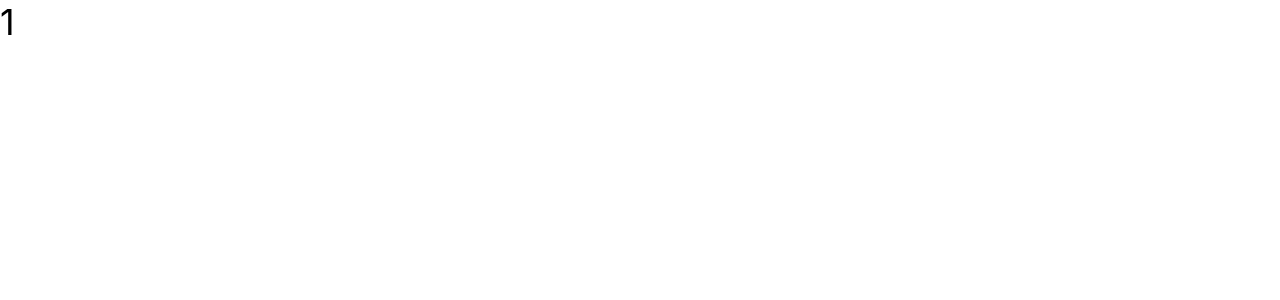
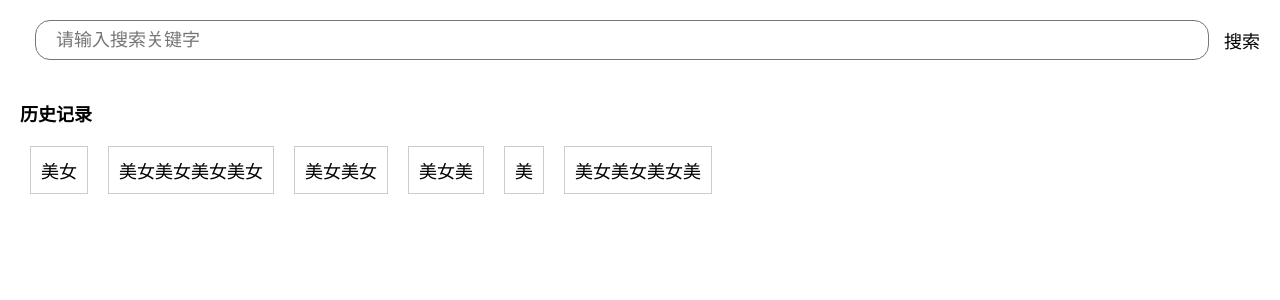
Before and after one commit to yuhuangdadi123/toutiao-news, a Vue app: page /search in a window 1280 px wide. Shown: the top 300 px of the page. Built offline with nearby package versions, Linux system fonts and the light colour scheme; a small style sheet from the web is missing.

Commit message:
搜索页的静态布局

```diff
--- a/src/views/Category.vue
+++ b/src/views/Category.vue
@@ -62,10 +62,10 @@ mounted(){
 
 // 页面销毁时候触发的事件
 destroyed(){
-    console.log('123');
     // 把栏目上数组 下数组 保存到本地数组
     //上面是通过过筛的方法获取新数组 不会改变原来的数组，‘V’符号就还在，可以通过下面的方法拿到
     //再通过...的方法 组建成新栏目
+    //要从右上角的返回键返回 才能触发 不能直接关闭浏览器    路由组件跳转！！！！！
     this.categories=[
         ...this.arrUp,
         ...this.arrDown,
--- a/src/views/Search.vue
+++ b/src/views/Search.vue
@@ -1,6 +1,33 @@
 <template>
   <div>
-      1
+        <!-- 头部 -->
+        <div class="header">
+          <span class="iconfont iconjiantou2"></span>
+          <!-- 中间搜索框部分 -->
+          <div class="search">
+              <span class="iconfont iconsearch"></span>
+              <input placeholder="请输入搜索关键字"/>
+          </div>
+          <!-- 搜索按钮 -->
+          <span class="search-btn">搜索</span>
+        </div>
+
+        <!-- 历史记录 -->
+        <div class="record">
+            <div class="title">
+                <strong>历史记录</strong>
+                <span class="iconfont iconicon-test"></span>
+            </div>
+            <div class="record-list">
+                <span class="record-item">美女</span>
+                <span class="record-item">美女美女美女美女</span>
+                <span class="record-item">美女美女</span>
+                <span class="record-item">美女美</span>
+                <span class="record-item">美</span>
+                <span class="record-item">美女美女美女美</span>
+            </div>
+        </div>
+
   </div>
 </template>
 
@@ -10,6 +37,54 @@ export default {
 }
 </script>
 
-<style>
+<style scoped lang="less">
+.header{
+    display: flex;
+    padding: .555556rem;
+    font-size: .5rem;
+    justify-content: space-between;
+    align-items: center;
+
+    .search{
+        flex: 1;
+        height: 1.055556rem;
+        // width: 7.222222rem;
+        border: .027778rem solid #757575;
+        border-radius: .416667rem;
+        padding: 0 .277778rem;
+        margin: 0 .416667rem;
+
+        input{
+            border: 0;
+            line-height: 1.055556rem;
+        }
+
+        .iconsearch{
+            margin-right: .277778rem;
+        }
+    }
+}
+
+.record{
+    font-size: .5rem;
+    padding: .555556rem;
+    .title{
+        display: flex;
+        justify-content: space-between;
+    }
+
+    .record-list{
+        padding: .277778rem 0;
+        display: flex;
+        flex-wrap: wrap;
+
+        .record-item{
+        padding: .277778rem;
+        border: 1px #ccc solid;
+        margin: .277778rem ;
+        }
+    }
+}
+
 
 </style>
```
